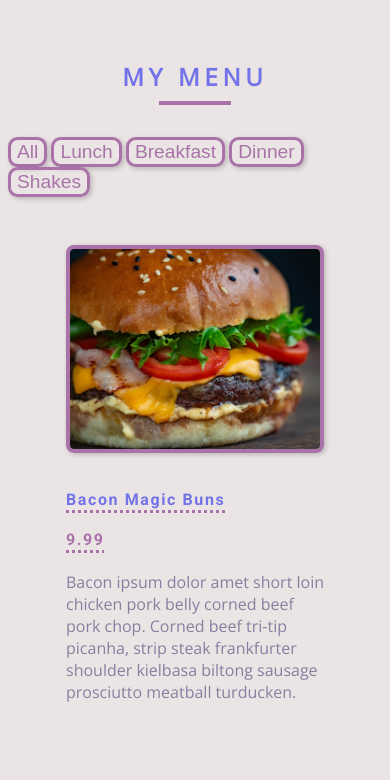
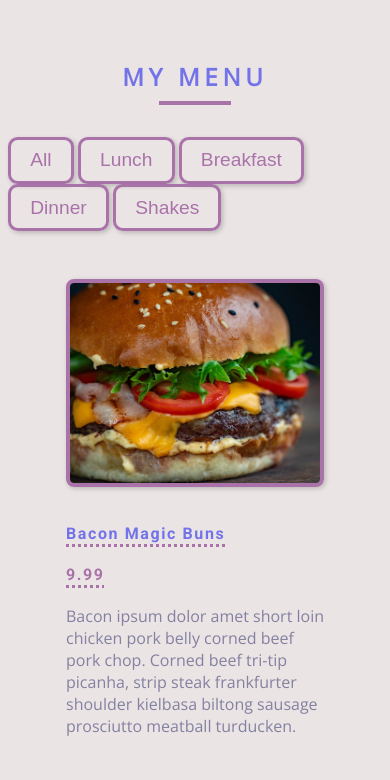
Before and after one commit to Batoru1/menu, a plain HTML site: page index.html in a window 390 px wide. Shown: the top 780 px of the page. Drawn offline with nearby package versions, Linux system fonts and the light colour scheme.

Commit message:
styles.css

```diff
--- a/styles.css
+++ b/styles.css
@@ -56,6 +56,12 @@ h2 {
   .photo {
     width: 250px;
     height: 200px;
+  }
+}
+@media (max-width: 480px) {
+  .filter-btn {
+    font-size: smaller; /* Adjust the font size for smaller screens */
+    padding: 0.5em 1em; /* Adjust the padding for smaller screens */
   }
 }
 
```
